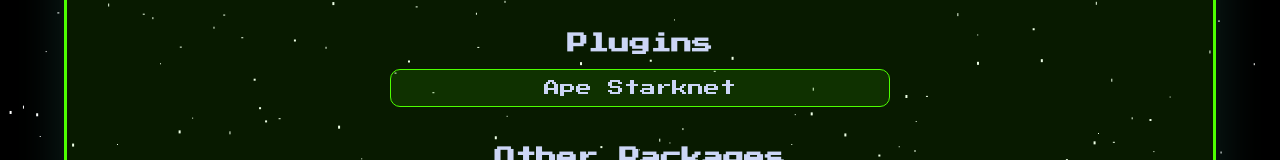
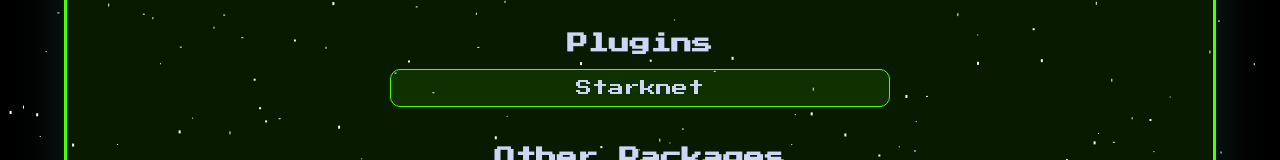
Before and after one commit to ApeWorX/apeworx.github.io, a React (Create React App) app: page / in a window 1280 px wide. Shown: the part 502-662 px from the top of the page. Built offline with nearby package versions, Linux system fonts and the light colour scheme.

Commit message:
Update src/App.js

```diff
--- a/src/App.js
+++ b/src/App.js
@@ -21,7 +21,7 @@ const docs = [
     section: sections.CORE
   },
   {
-    name: "Ape Starknet",
+    name: "Starknet",
     link: "https://docs.apeworx.io/ape-starknet/stable/",
     section: sections.PLUGIN
   },
```
